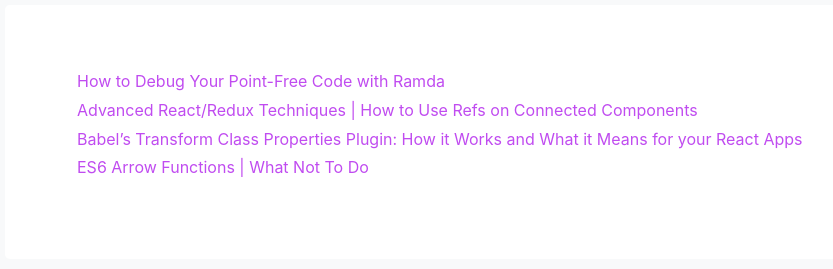
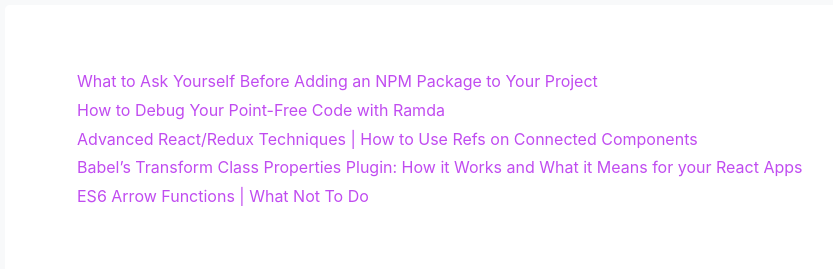
Before and after one commit to jacobworrel/jacobworrel.github.io.v2, a Gatsby site: page /writing in a window 1280 px wide. Shown: the part 91-360 px from the top of the page, without its empty margins (80-913 px from the left). Built offline with nearby package versions, Linux system fonts and the light colour scheme; Gatsby itself is replaced by a stand-in of ours.

Commit message:
add latest article, update intro

```diff
--- a/src/components/intro.js
+++ b/src/components/intro.js
@@ -17,7 +17,7 @@
         dynamic media visualizations inside of D3. The project was featured in <a href="http://javascriptweekly.com/issues/342">JavaScript Weekly</a>.
       </p>
       <p>
-        I also love <Link to="/writing">writing</Link>. I'm a regular contributor to <a href="https://itnext.io/">ITNEXT</a>.
+        I also love <Link to="/writing">writing</Link>. I've contributed to <a href="https://medium.freecodecamp.org/">freeCodeCamp</a> and <a href="https://itnext.io/">ITNEXT</a>.
       </p>
       <hr className="my-4"/>
       <p>
--- a/src/pages/writing.js
+++ b/src/pages/writing.js
@@ -5,6 +5,10 @@
 import styles from './writing.module.css';
 
 const articleList = [
+  {
+    title: 'What to Ask Yourself Before Adding an NPM Package to Your Project',
+    link: 'https://medium.freecodecamp.org/what-to-ask-yourself-before-adding-an-npm-package-to-your-project-6b92ba13070d',
+  },
   {
     title: 'How to Debug Your Point-Free Code with Ramda',
     link: 'https://itnext.io/how-to-debug-your-point-free-code-with-ramda-5c46bd743781',
```
